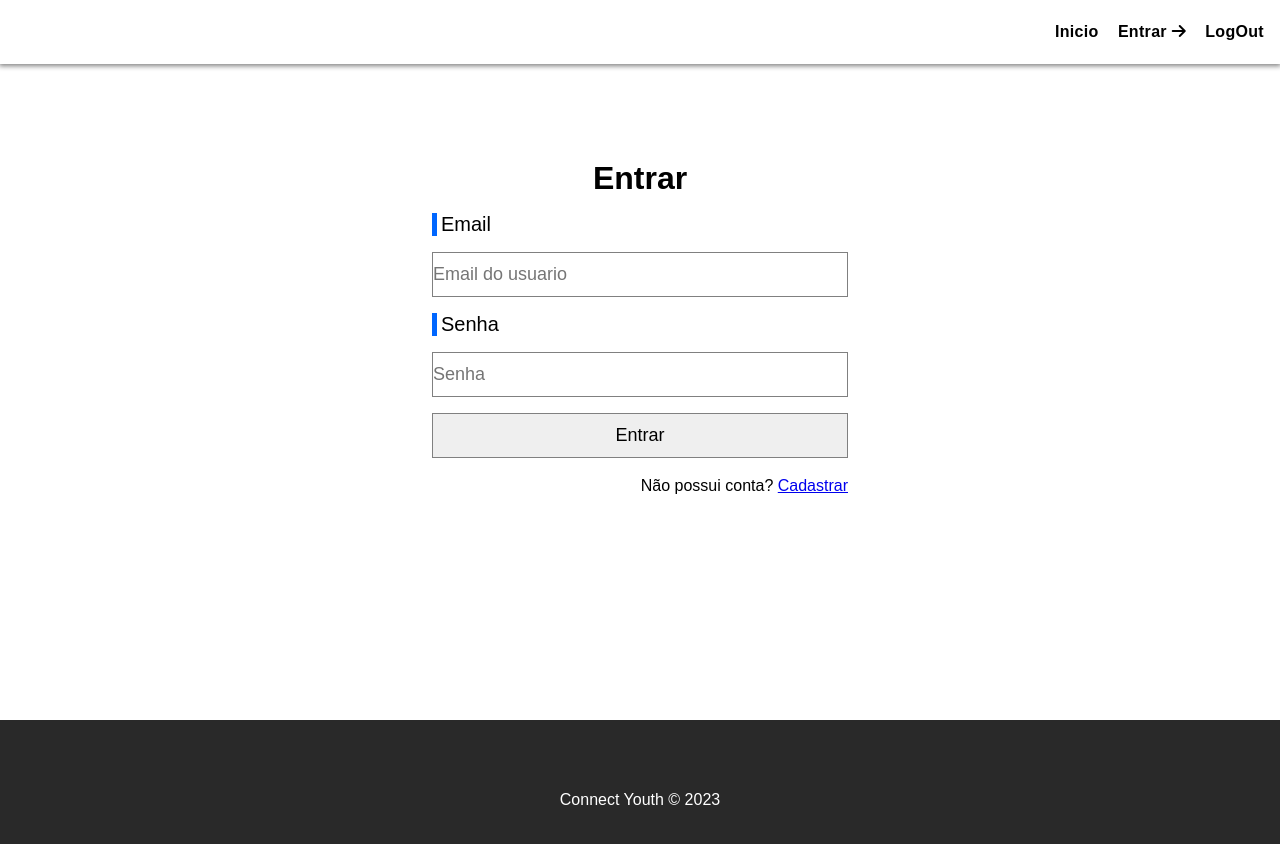
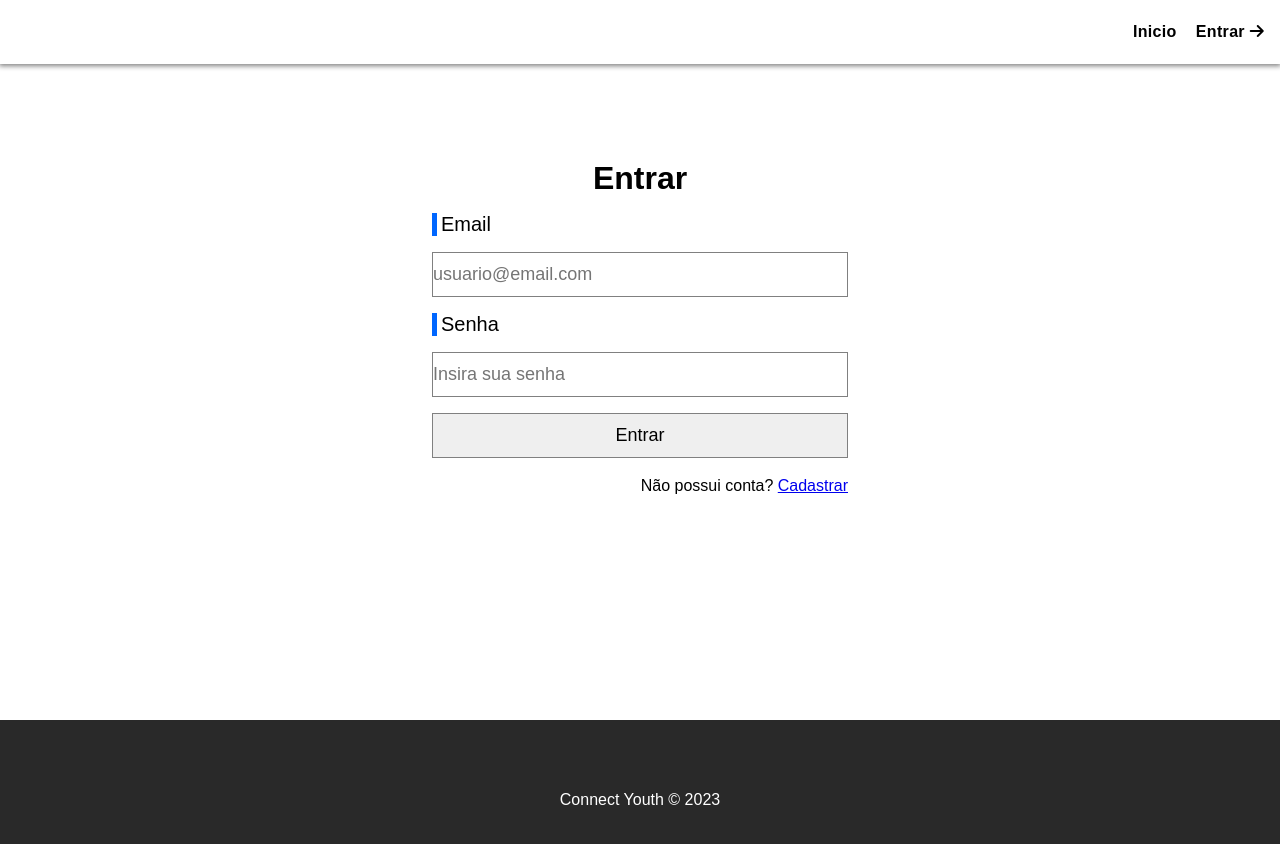
Before and after one commit to chrystianruan/ConnectYouth, a Vue app: page /login in a window 1280 px wide. Shown: the top 844 px of the page. Built offline with nearby package versions, Linux system fonts and the light colour scheme.

Commit message:
Ajuste de grid no card de eventos

```diff
--- a/src/App.vue
+++ b/src/App.vue
@@ -1,28 +1,33 @@
 <template>
-  <Navbar />
-  <RouterView/>
+  <Navbar :authentication='verify_isAuth' @removeLogin="removeLoginFunction" />
+  <RouterView @sendAuth="logVal"/>
   <MyFooter />
 </template>
 
-<script>
+<script setup>
   import { RouterView } from 'vue-router'
   import Navbar from './components/Navbar.vue'
   import MyFooter from './components/Footer.vue'
+  import { ref } from 'vue'
 
-  export default {
+  let verify_isAuth = ref(false);
+
+  function logVal(isAuthValue) {
+    verify_isAuth.value = isAuthValue
+
+  }
+  function removeLoginFunction(){
+    logVal(false)
+  }
+
+
+</script>
+
+<script>
+export default {
     name: 'app',
-    data() {
-      return {
-        userAuth: false,
-      }
-    },
-    components: {
-      Navbar,
-      MyFooter
-    },
-    methods: {
 
-    }
+
   }
 </script>
 
--- a/src/components/Navbar.vue
+++ b/src/components/Navbar.vue
@@ -3,12 +3,13 @@
     <router-link to="/">
       Inicio
     </router-link>
-    <router-link to="/login">
+    <a @click="logout" v-if="isAuth">
+      <p>LogOut</p>
+    </a>
+    <router-link to="/login" v-else>
       <p>Entrar <i class="fa-solid fa-arrow-right"></i></p>
     </router-link>
-    <a @click="logout" >
-      <p>LogOut</p>
-    </a>
+
   </nav>
 </template>
 
@@ -18,11 +19,24 @@
   import { useRouter } from 'vue-router'
 
   const router = useRouter()
-  // const isAuth = ref(AuthService.existToken())
+  const isAuth = ref(AuthService.existToken())
+
+  const props = defineProps(['authentication'])
+  const emits = defineEmits(['removeLogin'])
+
+ watch(() => props.authentication, (newValue, oldValue) => {
+  if(newValue == false){
+    isAuth.value = false
+    return
+  }
+  isAuth.value = AuthService.existToken()
+
+ })
 
 
   function logout(){
     AuthService.removeToken()
+    emits('removeLogin')
     router.push({
       name: 'login'
     })
--- a/src/views/HomeView.vue
+++ b/src/views/HomeView.vue
@@ -13,7 +13,7 @@
     <div class="container-event" v-for="event in events" :key="event.id" v-if="events.length != 0">
       <img src="" alt="imagem">
       <div class="events-info">
-        <h2>{{ event.title }}</h2>
+        <h2>{{ event.title.toUpperCase() }}</h2>
         <p>{{ event.description }}</p>
       <button class="button">Participar</button>
 
@@ -96,9 +96,10 @@
   }
 
   .events-info {
-    display: flex;
-    flex-direction: column;
-    align-items: center;
+    display: grid;
+    grid-template-columns: 1fr;
+    grid-template-rows: 1fr 5fr 1fr;
+    text-align: center;
     border-left: 1px solid rgb(173, 173, 173);
   }
 
@@ -147,6 +148,9 @@
  text-transform: uppercase;
  color: var(--color);
  z-index: 1;
+ max-width: 300px;
+ min-width: 250px;
+ margin: auto;
 }
 
 .button::before, .button::after {
--- a/src/views/LoginView.vue
+++ b/src/views/LoginView.vue
@@ -3,10 +3,10 @@
     <form @submit.prevent="Login">
       <h1>Entrar</h1>
       <label for="userEmail">Email</label>
-      <input type="email" name="userEmail" id="userEmail" v-model="userEmail" placeholder="Email do usuario">
+      <input type="email" name="userEmail" id="userEmail" v-model="userEmail" placeholder="usuario@email.com">
 
       <label for="userPassword">Senha</label>
-      <input type="password" name="userPassword" id="userPassword" v-model="userPassword" placeholder="Senha">
+      <input type="password" name="userPassword" id="userPassword" v-model="userPassword" placeholder="Insira sua senha">
 
       <input type="submit" name="btnRegister" id="btnRegister" value="Entrar">
 
@@ -15,29 +15,30 @@
   </main>
 </template>
 
-<script>
+<script setup>
 
   import AuthService from '../services/AuthServices';
+  import { ref } from 'vue'
+  import { useRouter } from 'vue-router'
 
-  export default {
+  const userEmail = ref(null)
+  const userPassword = ref(null)
+  const baseURL = 'https://apiconnectyouth.up.railway.app/api'
 
-    data(){
-      return {
-        userEmail: null,
-        userPassword: null,
-        baseURL: 'https://apiconnectyouth.up.railway.app/api'
-      }
-    },
-    methods: {
-      async Login() {
+  const router = useRouter()
+
+  const emits = defineEmits(['sendAuth'])
+
+
+  async function Login() {
     const user = {
-          email: this.userEmail,
-          password: this.userPassword
+      email: userEmail.value,
+      password: userPassword.value
     }
 
     const userJson = JSON.stringify(user)
 
-        const req = await fetch(`${this.baseURL}/logon`, {
+    const req = await fetch(`${baseURL}/logon`, {
         method: "POST",
         headers: {"Content-type": "application/json"},
         body: userJson
@@ -48,11 +49,12 @@
     AuthService.setToken(res.token)
 
     if(req.status == 200){
-          this.$router.push({name: 'home'})
+      router.push({name: 'home'})
+      emits('sendAuth', true)
     }
   }
-    }
-  }
+
+
 </script>
 
 <style scoped>
```
Lines whose indentation alone changed are shown as unchanged.
